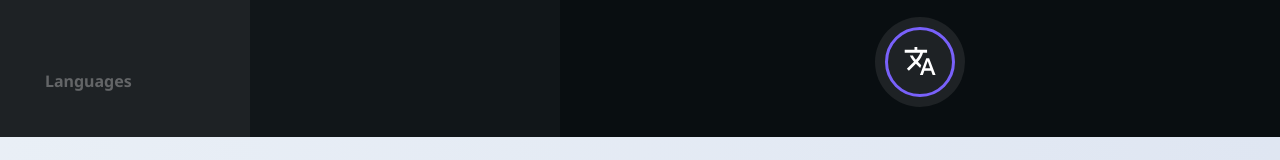
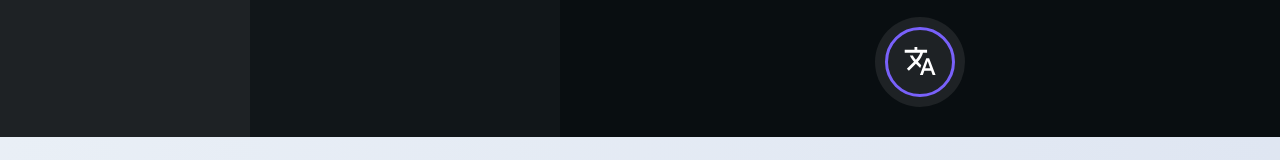
Before and after one commit to sMayWhatIsYourName/translate, a React (Vite) app: page / in a window 1280 px wide. Shown: the part 613-773 px from the top of the page. Built offline with nearby package versions, Linux system fonts and the light colour scheme.

Commit message:
fix display languages

```diff
--- a/src/components/Header/Header.tsx
+++ b/src/components/Header/Header.tsx
@@ -11,19 +11,25 @@ export const Header = (props: HeaderProps): JSX.Element => {
   const favCount = history.filter((lang) => lang.isFavorite).length;
   return (
     <header className={styles.header} {...props}>
-      <div className="">
+      <div>
         <h2 className={styles.headling}>Types</h2>
         <ul className={styles.list}>
           <Category icon='layer' name='All items' count={history.length} />
           <Category icon='fav' name='Favorites' count={favCount} />
         </ul>
       </div>
-      <div className="">
-        <h2 className={styles.headling}>Languages</h2>
-        <ul className={cn(styles.list, styles.languages)}>
-          {Object.entries(languages).map(([lang, count]) => <Category icon='folder' key={lang} name={lang} count={count} />)}
-        </ul>
-      </div>
+      {
+        history.length > 0
+          ?
+          <div>
+            <h2 className={styles.headling}>Languages</h2>
+            <ul className={cn(styles.list, styles.languages)}>
+              {Object.entries(languages).map(([lang, count]) => <Category icon='folder' key={lang} name={lang} count={count} />)}
+            </ul>
+          </div>
+          :
+          null
+      }
     </header>
   );
 }
```
